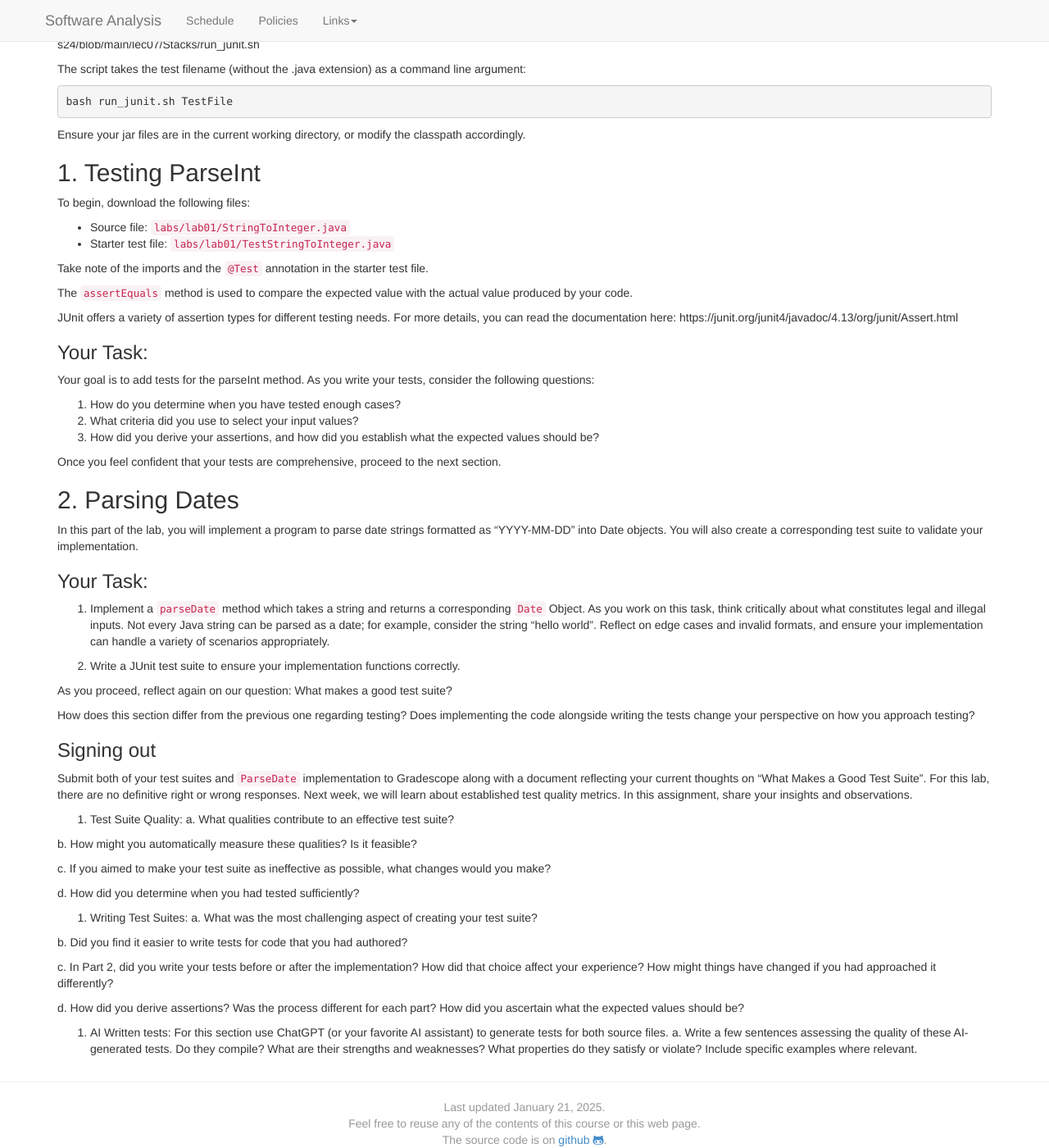
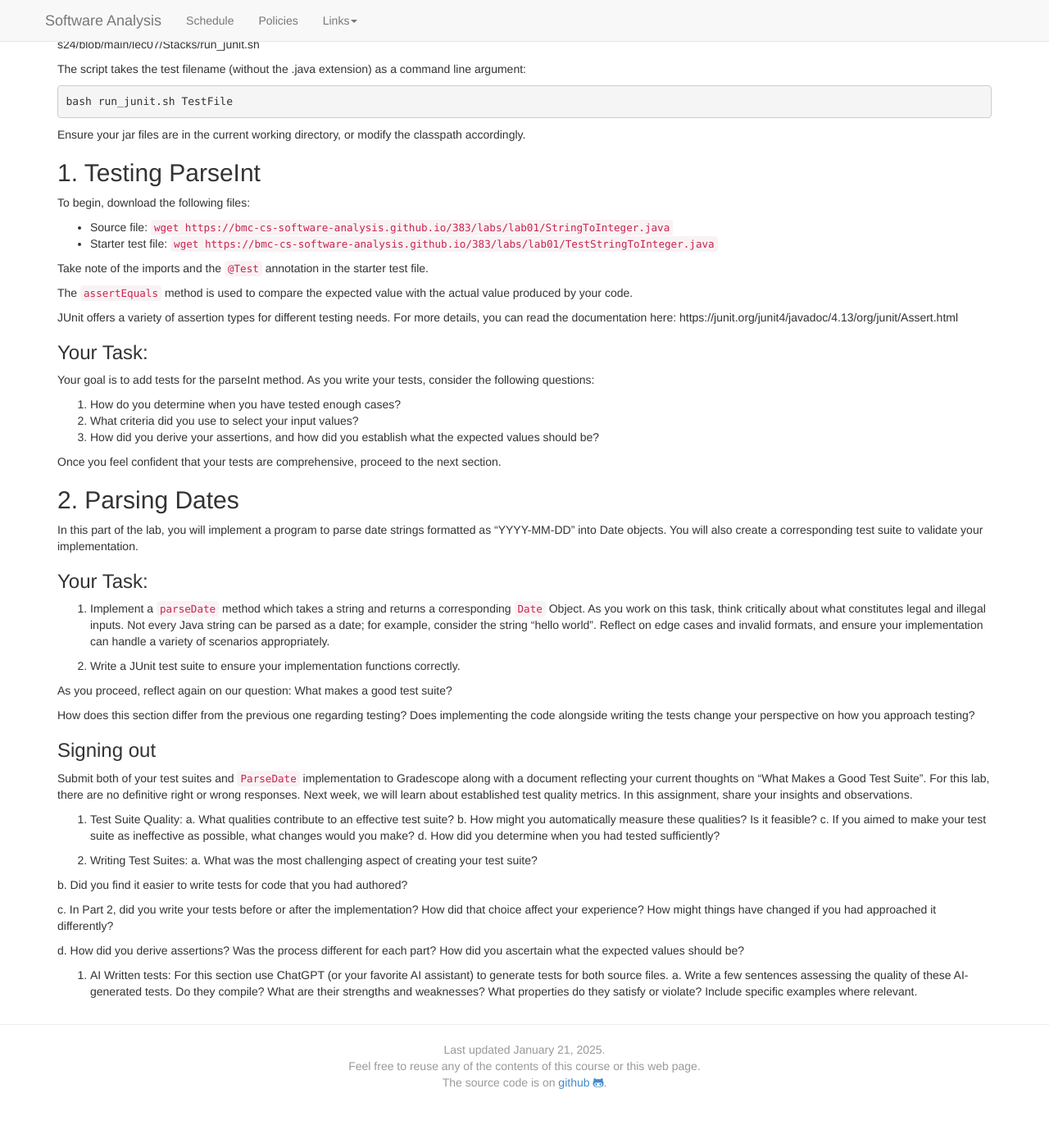
Before and after one commit to bmc-cs-software-analysis/383, a Jekyll site: the page built from labs/Lab01.md, in a window 1280 px wide and 1400 px high, scrolled down 756 px. Shown: the whole window at 82% size. Built offline with Jekyll 4.4.1, drawn with Linux system fonts in a browser that asks for light colours; nearby versions of some CDN libraries; after the commit the page ends 2086 px from its top, so only the background shows below that.

Commit message:
Update Lab01.md

```diff
--- a/labs/Lab01.md
+++ b/labs/Lab01.md
@@ -98,8 +98,8 @@ Ensure your jar files are in the current working directory, or modify the classp
 ## 1. Testing ParseInt
 
 To begin, download the following files:
-- Source file: `labs/lab01/StringToInteger.java`
-- Starter test file: `labs/lab01/TestStringToInteger.java`
+- Source file: `wget https://bmc-cs-software-analysis.github.io/383/labs/lab01/StringToInteger.java`
+- Starter test file: `wget https://bmc-cs-software-analysis.github.io/383/labs/lab01/TestStringToInteger.java`
 
 Take note of the imports and the `@Test` annotation in the starter test file.
 
@@ -136,11 +136,8 @@ Submit both of your test suites and `ParseDate` implementation to Gradescope alo
 
 1. Test Suite Quality:
   a. What qualities contribute to an effective test suite?
-
   b. How might you automatically measure these qualities? Is it feasible?
-
   c. If you aimed to make your test suite as ineffective as possible, what changes would you make?
-
   d. How did you determine when you had tested sufficiently?
 
 3. Writing Test Suites:
```
